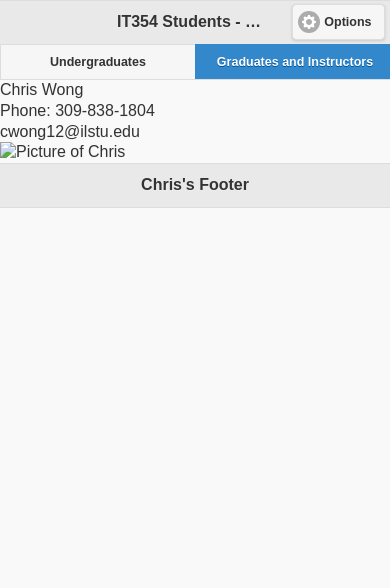
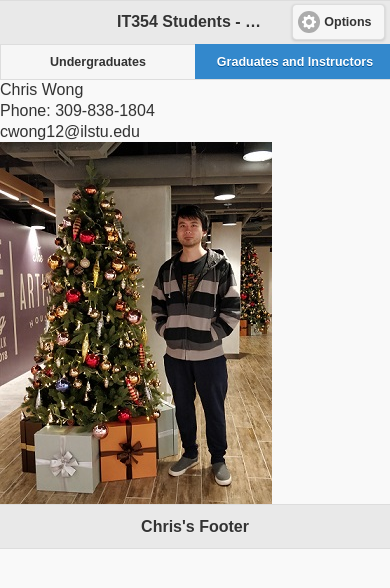
Before and after one commit to RKP2018/assignment3, a plain HTML site: page www/cwong12.html in a window 390 px wide. Drawn offline with Linux system fonts and the light colour scheme; some packages are replaced by stand-ins of ours.

Commit message:
Updated cwong12.html with correct img path

```diff
--- a/www/cwong12.html
+++ b/www/cwong12.html
@@ -34,7 +34,7 @@ Exiting<!DOCTYPE html>
           Chris Wong<br>
           Phone: 309-838-1804<br>
           cwong12@ilstu.edu<br>
-          <img src="images/me.jpg" alt="Picture of Chris">
+          <img src="img/me.jpg" alt="Picture of Chris">
     	</div><!-- /content -->
 
     	<div data-role="footer">
```
